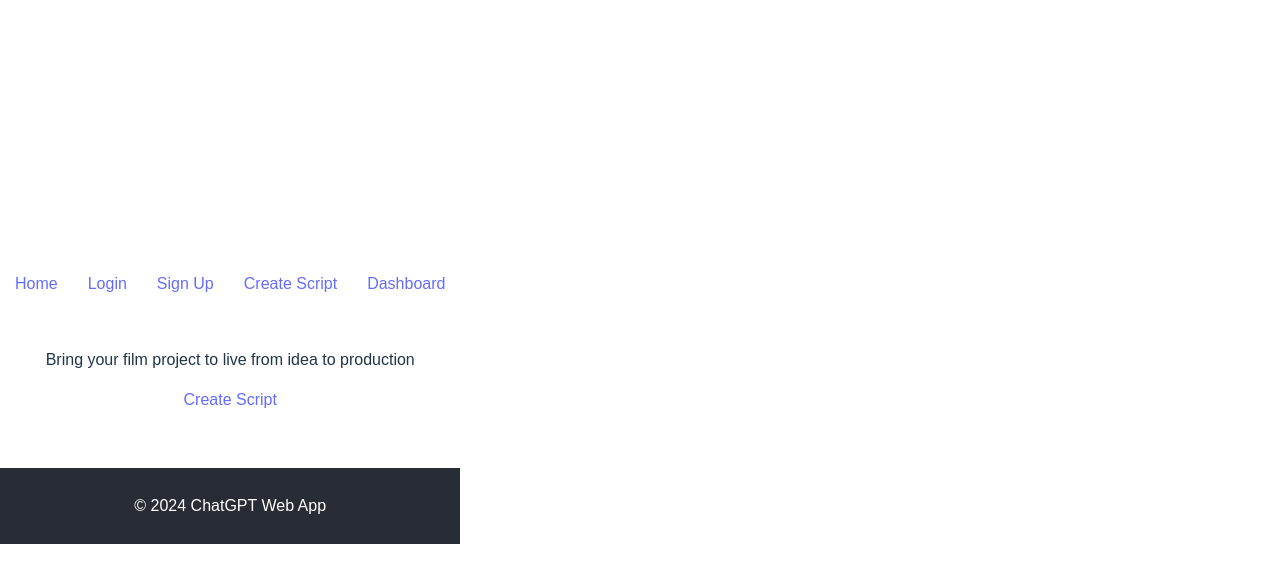
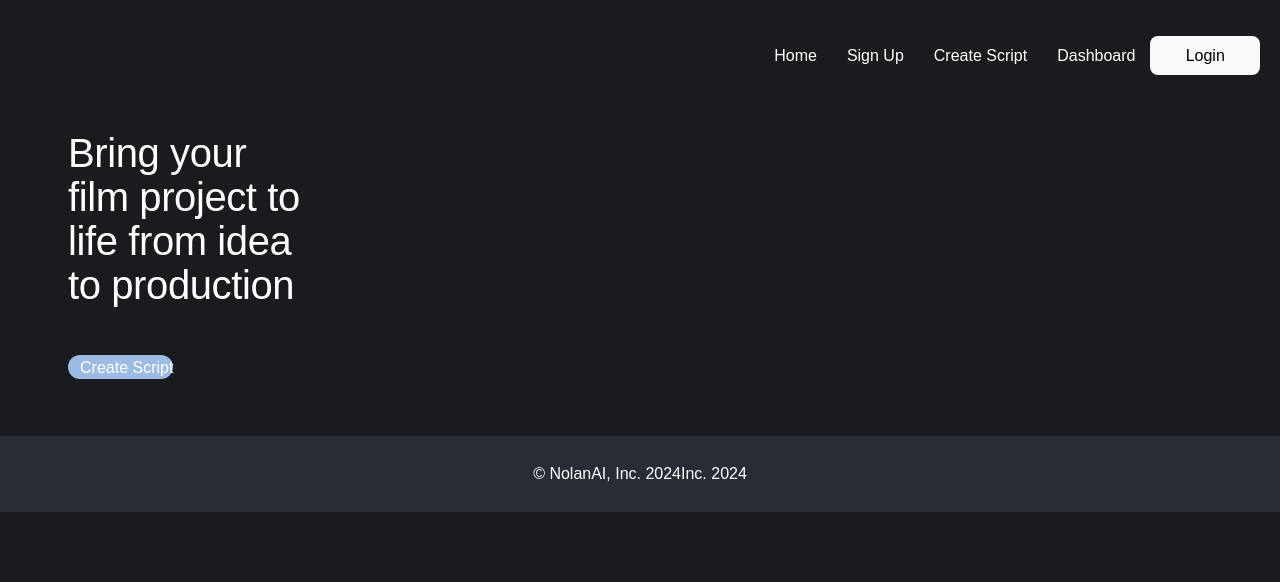
Before and after one commit to Saraphina-babz/NolanClone, a React (Vite) app in the folder NolanClone/: page / in a window 1280 px wide. Shown: the top 582 px of the page. Built offline with nearby package versions, Linux system fonts and the light colour scheme; no server answers.

Commit message:
adding styles

```diff
--- a/NolanClone/src/App.css
+++ b/NolanClone/src/App.css
@@ -1,23 +1,98 @@
 .App {
+  width: 100vw;
+  height: 100vh;
   text-align: center;
   font-family: Arial, sans-serif;
 }
+body{
+  margin: 0;
+  padding: 0;
+  -webkit-font-smoothing: antialiased;
+  -moz-osx-font-smoothing: grayscale;
+  background: #191b1f;
+  font-family: var(--lexen_deca), sans-serif;
+  font-weight: 300;
+  scroll-behavior: smooth;
+}
 
-header {
-  background-color: #282c34;
+nav {
+  background-color: #191b1f;
   padding: 20px;
   color: white;
+  text-align: end;
 }
 
-nav ul {
+nav ul a{
   list-style-type: none;
   padding: 0;
+  color: white;
 }
+nav button a{
+  color: black;
+  border: none;
+}
+
 
 nav ul li {
   display: inline;
   margin: 0 15px;
+  color: white;
 }
+/*HOME STYLES*/
+.home{
+  margin-left: 3rem;
+  color: white;
+  text-align: left;
+}
+.home h1{
+    max-width: 20%;
+    margin: 0;
+    color: white;
+    font-family: var(--lexen_deca), sans-serif;
+    font-size: 40px;
+    font-style: normal;
+    font-weight: 200;
+    letter-spacing: -.4px;
+}
+.btn{
+  margin-top: 3rem;
+  height: 24px;
+    padding-left: 12px;
+    border-radius: 2rem;
+    border:none;
+    line-height: 1.2;
+    justify-content: start;
+    align-items: center;
+    gap: 4px;
+    color: white;
+    font-weight: 500;
+    background-color: #9cbce6;
+    display: inline-flex;
+    justify-content: center;
+    align-items: center;
+    min-width: 70px;
+    text-align: center;
+
+
+
+}
+.btn a{
+  color: white;
+}
+.signup{
+  color: white;
+}
+.login{
+   color: white;
+}
+.dashboard{
+  color: white;
+}
+.script{
+  color: white;
+}
+
+
 
 main {
   padding: 20px;
--- a/NolanClone/src/App.jsx
+++ b/NolanClone/src/App.jsx
@@ -82,7 +82,7 @@ function App() {
                     <p>{scriptMessage}</p>
                 </main>
                 <footer>
-                    <p>&copy; 2024 ChatGPT Web App</p>
+                    <p>&copy; NolanAI, Inc. 2024Inc. 2024</p>
                 </footer>
             </div>
         </Router>
--- a/NolanClone/src/components/DashBoard.jsx
+++ b/NolanClone/src/components/DashBoard.jsx
@@ -2,9 +2,9 @@ import React from 'react';
 
 const DashBoard = ({ scripts }) => {
     return (
-        <section id="dashboard">
+        <section className="dashboard">
             <h2>Dashboard</h2>
-            <p>Welcome to your dashboard! Here you can manage your scripts.</p>
+            <p>Welcome to your dashboard! manage your scripts here.</p>
             <div id="script-list">
                 <h3>Your Scripts</h3>
                 <ul>
--- a/NolanClone/src/components/Home.jsx
+++ b/NolanClone/src/components/Home.jsx
@@ -3,9 +3,10 @@ import { Link } from 'react-router-dom';
 
 const Home = () => {
   return (
-    <section id="home">
-      <p>Bring your film project to live from idea to production</p>
-      <buttton><Link to='/script'>Create Script</Link></buttton>
+    <section className="home">
+      <h1>Bring your film project to life from
+      idea to production</h1>
+      <buttton className='btn'><Link to='/script'>Create Script</Link></buttton>
 
     </section>
   );
--- a/NolanClone/src/components/Login.jsx
+++ b/NolanClone/src/components/Login.jsx
@@ -22,8 +22,8 @@ const Login = ({ setIsAuthenticated, setLoginMessage }) => {
     };
 
     return (
-        <section id="login">
-            <h2>Authentication</h2>
+        <section className="login">
+            <h2>LOG IN</h2>
             <form onSubmit={handleLogin}>
                 <label htmlFor="email">Email:</label>
                 <input
--- a/NolanClone/src/components/Navbar.jsx
+++ b/NolanClone/src/components/Navbar.jsx
@@ -8,10 +8,11 @@ const Navbar = () => {
             <nav>
                 <ul >
                     <li><Link to="/">Home</Link></li>
-                    <li><Link to="/login">Login</Link></li>
+
                     <li><Link to="/signup">Sign Up</Link></li>
                     <li><Link to="/script">Create Script</Link></li>
                     <li><Link to="/dashboard">Dashboard</Link></li>
+                    <button><li><Link to="/login">Login</Link></li></button>
                 </ul>
             </nav>
         </div>
--- a/NolanClone/src/components/Script.jsx
+++ b/NolanClone/src/components/Script.jsx
@@ -14,7 +14,7 @@ const Script = ({ setScripts, setScriptMessage }) => {
     };
 
     return (
-        <section id="create-script">
+        <section className="script">
             <h2>Create Script</h2>
             <form onSubmit={handleScriptCreation}>
                 <label htmlFor="script-name">Script Name:</label>
--- a/NolanClone/src/components/SignUp.jsx
+++ b/NolanClone/src/components/SignUp.jsx
@@ -20,7 +20,7 @@ const SignUp = ({ setSignUpMessage }) => {
     };
 
     return (
-        <section id="signup">
+        <section className="signup">
             <h2>Sign Up</h2>
             <form onSubmit={handleSignUp}>
                 <label htmlFor="email">Email:</label>
```
